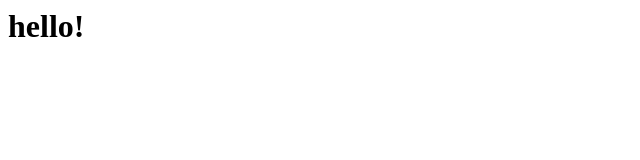
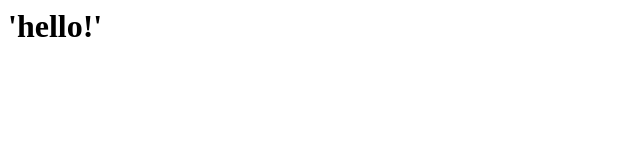
Before and after one commit to thehubisgitted/softwarelabHW5, a plain HTML site: page index.html in a window 1280 px wide. Shown: the full height of the page, 0-640 px from the left. Drawn offline with Linux system fonts and the light colour scheme.

Commit message:
checking to see if making it a string is better

```diff
--- a/index.html
+++ b/index.html
@@ -1 +1 @@
-<h1>hello!</h1>
+<h1>'hello!'</h1>
```
